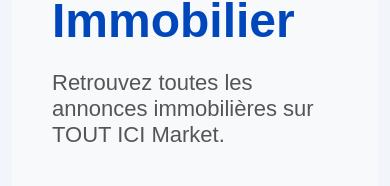
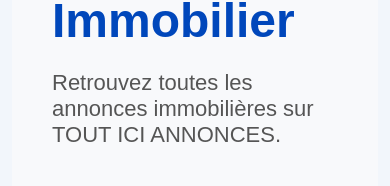
Before and after one commit to Touticimarket/tout-ici-market, a Next.js app: page /immobilier in a window 390 px wide. Shown: the part 529-715 px from the top of the page. Built offline with nearby package versions, Linux system fonts and the light colour scheme.

Commit message:
Rebrand public-facing app/immobilier/page.tsx to TOUT ICI ANNONCES; preserve existing site URLs and functionality

```diff
--- a/app/immobilier/page.tsx
+++ b/app/immobilier/page.tsx
@@ -19,7 +19,7 @@ export default function ImmobilierPage() {
       </h1>
 
       <p style={{ fontSize: "22px", color: "#555" }}>
-        Retrouvez toutes les annonces immobilières sur TOUT ICI Market.
+        Retrouvez toutes les annonces immobilières sur TOUT ICI ANNONCES.
       </p>
 
       <div
```
